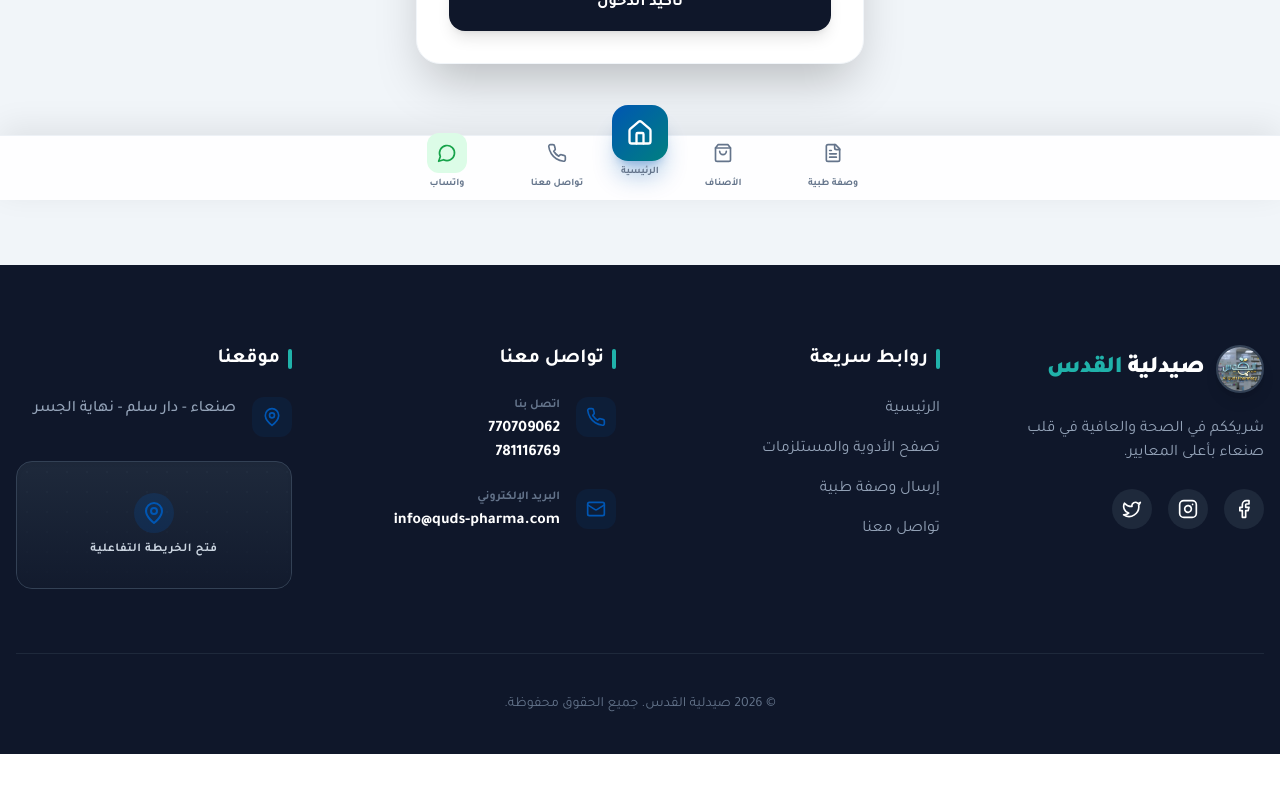
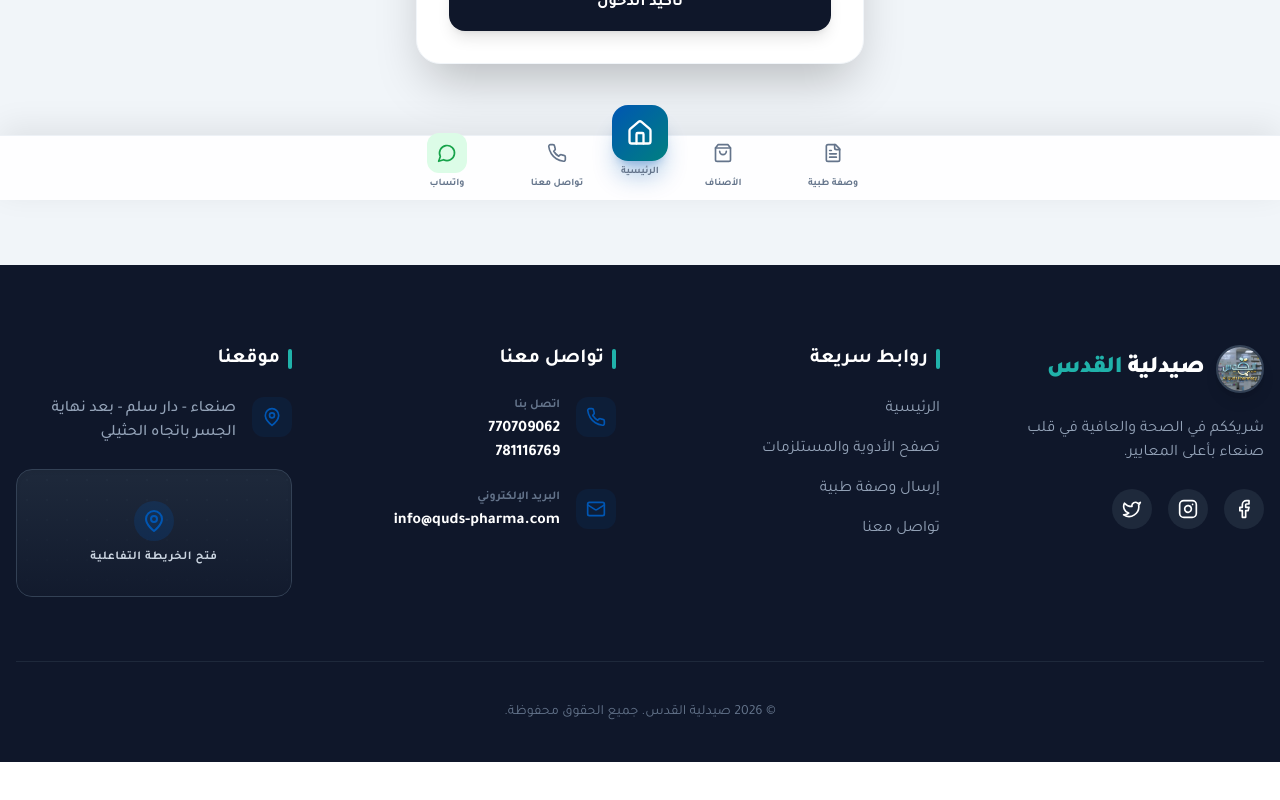
Before and after one commit to eng-duud/pharmacy, a Next.js app: page /hq-login in a window 1280 px wide. Shown: the part 600-1400 px from the top of the page. Built offline with nearby package versions, Linux system fonts and the light colour scheme.

Commit message:
Fix problem location in footer

```diff
--- a/src/components/Footer.tsx
+++ b/src/components/Footer.tsx
@@ -96,7 +96,7 @@
                 rel="noopener noreferrer"
                 className="text-slate-400 font-medium leading-tight text-[11px] md:text-base hover:text-primary transition-colors"
               >
-                صنعاء - دار سلم - نهاية الجسر
+                صنعاء - دار سلم - بعد نهاية الجسر باتجاه الحثيلي
               </a>
             </div>
             <a
```
